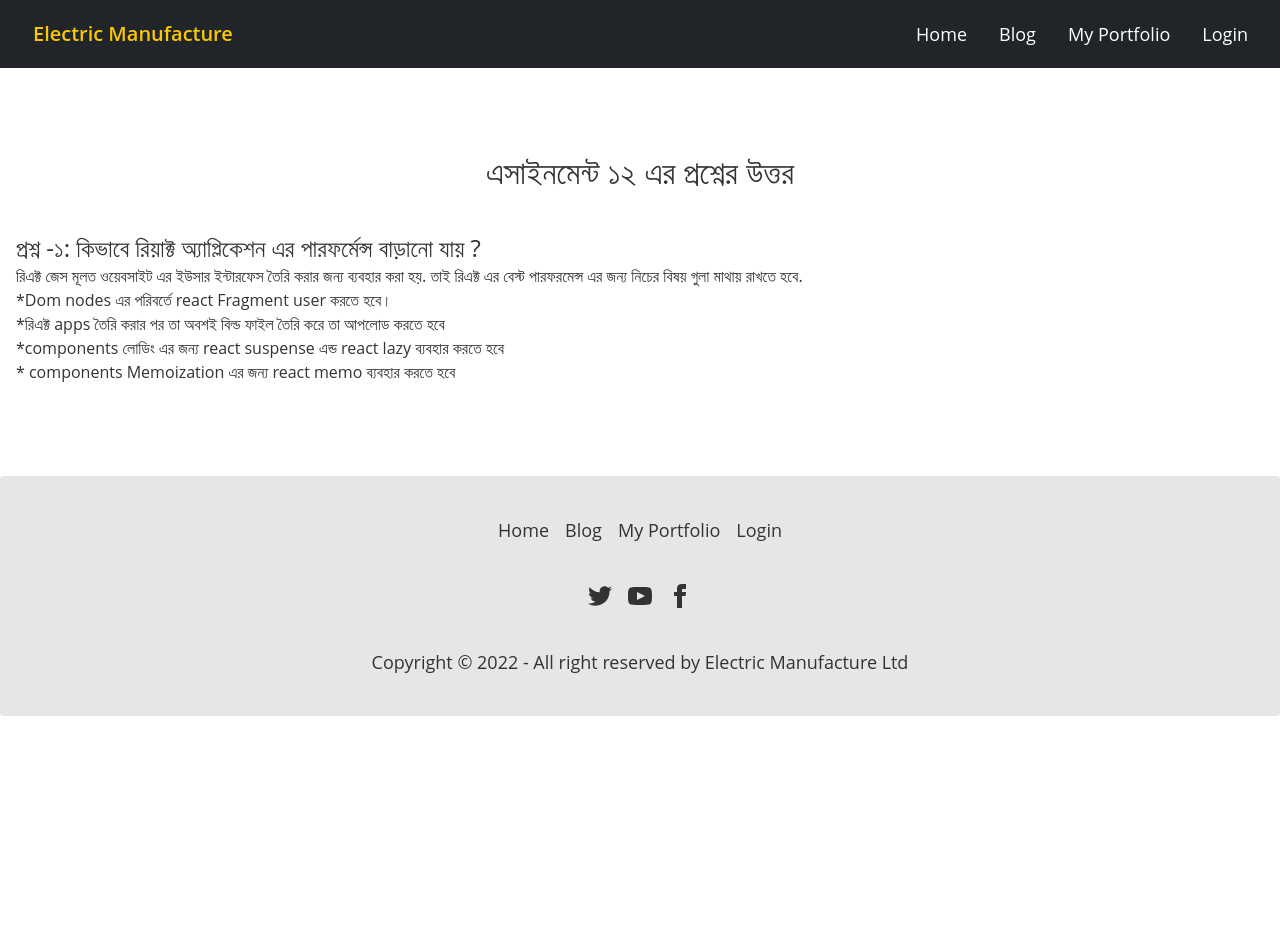
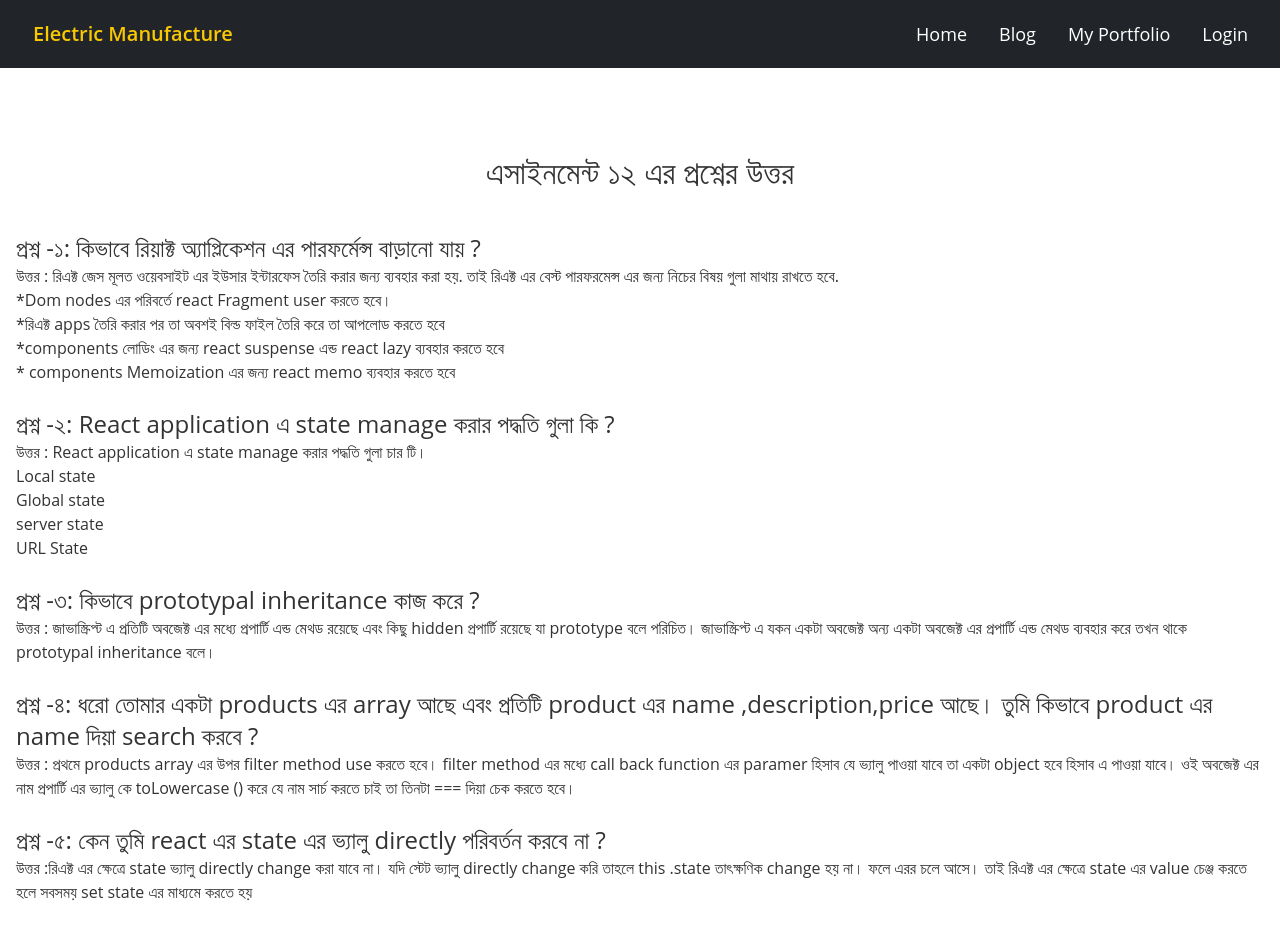
Before and after one commit to sumonbarai/electric-menufacture-client, a React (Create React App) app: page /blog in a window 1280 px wide. Shown: the top 952 px of the page. Before the commit the page ends 800 px from the top, so only its background shows below. Built offline with nearby package versions, Linux system fonts and the light colour scheme; no server answers.

Commit message:
blog page completed

```diff
--- a/src/pages/Blog/Blog.js
+++ b/src/pages/Blog/Blog.js
@@ -1,22 +1,19 @@
 import React from "react";
-import Spinner from "../../shared/Spinner/Spinner";
 
 const Blog = () => {
   return (
     <div className="section-padding">
       <div className="container px-4 mx-auto">
-        <h2 h2 className="section-title">
-          এসাইনমেন্ট ১২ এর প্রশ্নের উত্তর{" "}
-        </h2>
+        <h2 className="section-title">এসাইনমেন্ট ১২ এর প্রশ্নের উত্তর </h2>
         <div className="question py-3">
           <p className="text-2xl">
             প্রশ্ন -১: কিভাবে রিয়াক্ট অ্যাপ্লিকেশন এর পারফর্মেন্স বাড়ানো যায়
             ?
           </p>
           <p>
-            রিএক্ট জেস মূলত ওয়েবসাইট এর ইউসার ইন্টারফেস তৈরি করার জন্য ব্যবহার
-            করা হয়. তাই রিএক্ট এর বেস্ট পারফরমেন্স এর জন্য নিচের বিষয় গুলা মাথায়
-            রাখতে হবে. <br />
+            উত্তর : রিএক্ট জেস মূলত ওয়েবসাইট এর ইউসার ইন্টারফেস তৈরি করার জন্য
+            ব্যবহার করা হয়. তাই রিএক্ট এর বেস্ট পারফরমেন্স এর জন্য নিচের বিষয়
+            গুলা মাথায় রাখতে হবে. <br />
             *Dom nodes এর পরিবর্তে react Fragment user করতে হবে। <br />
             *রিএক্ট apps তৈরি করার পর তা অবশই বিল্ড ফাইল তৈরি করে তা আপলোড করতে
             হবে
@@ -26,6 +23,55 @@ const Blog = () => {
             করতে হবে{" "}
           </p>
         </div>
+        <div className="question py-3">
+          <p className="text-2xl">
+            প্রশ্ন -২: React application এ state manage করার পদ্ধতি গুলা কি ?
+          </p>
+          <p>
+            উত্তর : React application এ state manage করার পদ্ধতি গুলা চার টি।
+            <br />
+            Local state <br /> Global state <br />
+            server state
+            <br /> URL State
+          </p>
+        </div>
+        <div className="question py-3">
+          <p className="text-2xl">
+            প্রশ্ন -৩: কিভাবে prototypal inheritance কাজ করে ?
+          </p>
+          <p>
+            উত্তর : জাভাস্ক্রিপ্ট এ প্রতিটি অবজেক্ট এর মধ্যে প্রপার্টি এন্ড মেথড
+            রয়েছে এবং কিছু hidden প্রপার্টি রয়েছে যা prototype বলে পরিচিত।
+            জাভাস্ক্রিপ্ট এ যকন একটা অবজেক্ট অন্য একটা অবজেক্ট এর প্রপার্টি এন্ড
+            মেথড ব্যবহার করে তখন থাকে prototypal inheritance বলে।
+          </p>
+        </div>
+        <div className="question py-3">
+          <p className="text-2xl">
+            প্রশ্ন -৪: ধরো তোমার একটা products এর array আছে এবং প্রতিটি product
+            এর name ,description,price আছে। তুমি কিভাবে product এর name দিয়া
+            search করবে ?
+          </p>
+          <p>
+            উত্তর : প্রথমে products array এর উপর filter method use করতে হবে।
+            filter method এর মধ্যে call back function এর paramer হিসাব যে ভ্যালু
+            পাওয়া যাবে তা একটা object হবে হিসাব এ পাওয়া যাবে। ওই অবজেক্ট এর নাম
+            প্রপার্টি এর ভ্যালু কে toLowercase () করে যে নাম সার্চ করতে চাই তা
+            তিনটা === দিয়া চেক করতে হবে।{" "}
+          </p>
+        </div>
+        <div className="question py-3">
+          <p className="text-2xl">
+            প্রশ্ন -৫: কেন তুমি react এর state এর ভ্যালু directly পরিবর্তন করবে
+            না ?
+          </p>
+          <p>
+            উত্তর :রিএক্ট এর ক্ষেত্রে state ভ্যালু directly change করা যাবে না।
+            যদি স্টেট ভ্যালু directly change করি তাহলে this .state তাৎক্ষণিক
+            change হয় না। ফলে এরর চলে আসে। তাই রিএক্ট এর ক্ষেত্রে state এর value
+            চেঞ্জ করতে হলে সবসময় set state এর মাধ্যমে করতে হয়{" "}
+          </p>
+        </div>
       </div>
     </div>
   );
--- a/src/pages/Home/Banner.js
+++ b/src/pages/Home/Banner.js
@@ -12,7 +12,7 @@ const Banner = () => {
       <div className="hero-content text-center text-white">
         <div className="max-w-[800px]">
           <p className="py-6 text-2xl italic">
-            Welcome To Our Electri Manufacture!
+            Welcome To Our Electric Manufacture!
           </p>
           <h1 className="text-5xl lg:text-6xl font-bold mb-5">
             IT'S NICE TO MEET YOU
```
